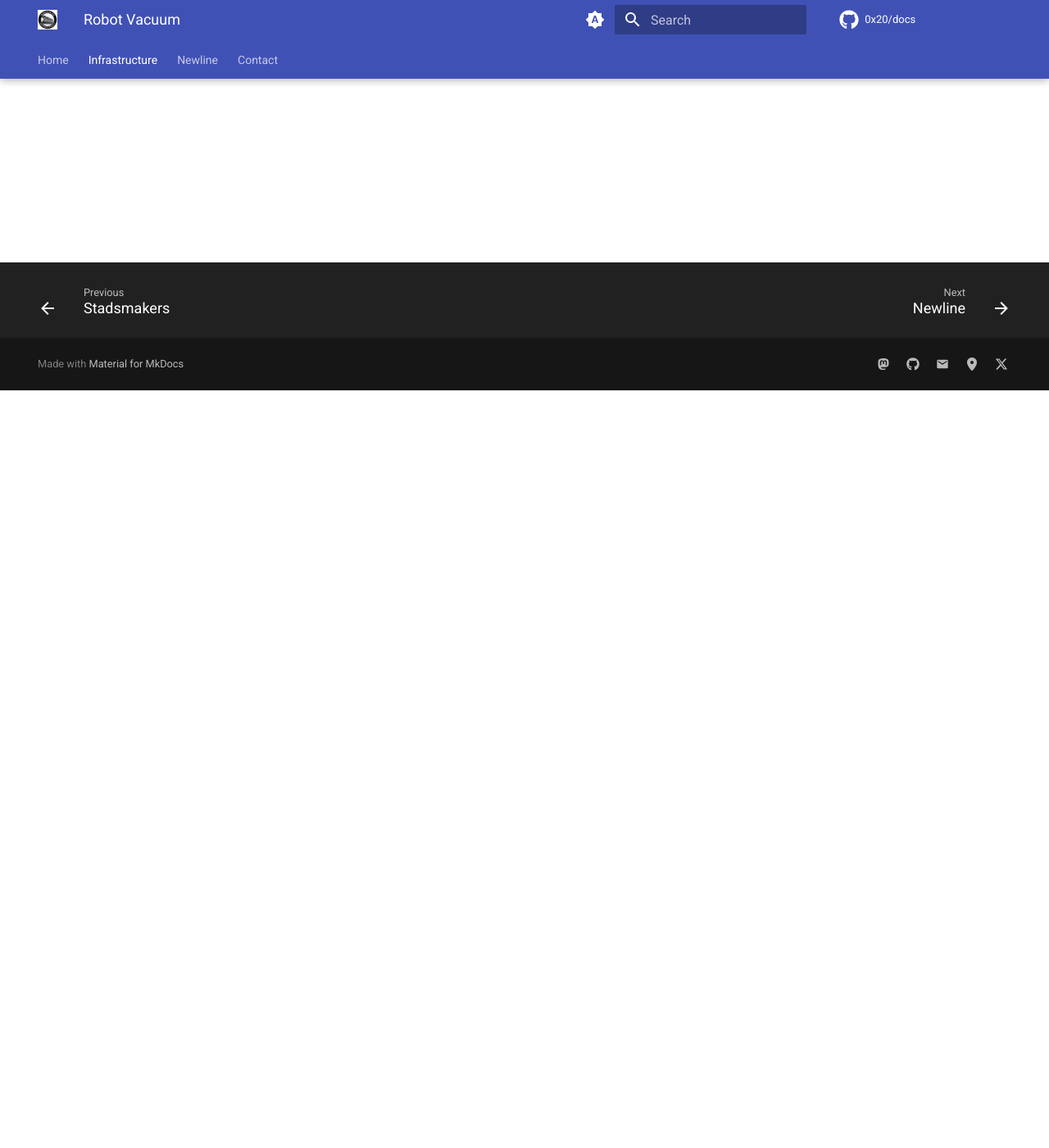
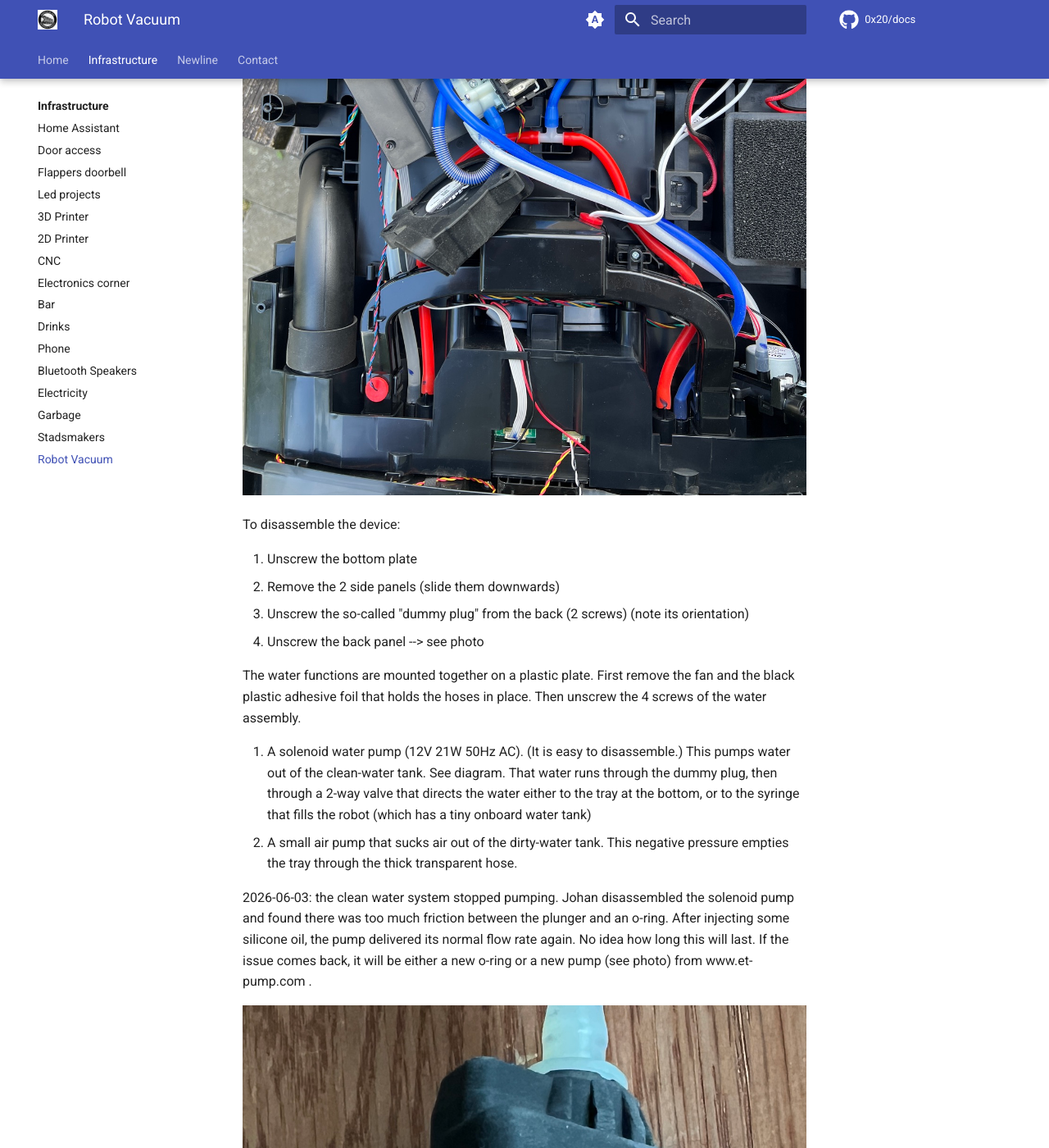
Before and after one commit to 0x20/docs, an MkDocs documentation site: the page built from docs/infra/robot_vacuum.md, in a window 1280 px wide and 1400 px high, scrolled down 924 px. Shown: the whole window at 82% size. Built offline with MkDocs 1.6.1 and Material for MkDocs 9.7.7, drawn with Linux system fonts in a browser that asks for light colours; comment, search, counter and statistics services are not loaded; some of the changed text lies outside the part shown.

Commit message:
Document Ecovacs Deebot X1 Omni disassembly and clean water system
Add disassembly steps, water system description, and 2026-06-03 solenoid
pump repair notes with schematic and photos.

Co-Authored-By: Claude Opus 4.8 (1M context) <noreply@anthropic.com>

```diff
--- a/docs/infra/robot_vacuum.md
+++ b/docs/infra/robot_vacuum.md
@@ -1,4 +1,25 @@
-robot vacuumm
+# Robot Vacuum
 
+The space's robot vacuum is an Ecovacs Deebot X1 Omni.
 
-supet test!!!!!
+![Ecovacs Deebot X1 Omni — clean water circuit diagram](images/ecovacs_deepbot_omni_x1_clean_water_circuit_diagram.png)
+
+![Ecovacs Deebot X1 Omni — internals from behind](images/ecovacs_deepbot_omni_x1_from_behind.jpg)
+
+To disassemble the device:
+
+1. Unscrew the bottom plate
+2. Remove the 2 side panels (slide them downwards)
+3. Unscrew the so-called "dummy plug" from the back (2 screws) (note its orientation)
+4. Unscrew the back panel --> see photo
+
+The water functions are mounted together on a plastic plate. First remove the fan and the black plastic adhesive foil that holds the hoses in place. Then unscrew the 4 screws of the water assembly.
+
+1. A solenoid water pump (12V 21W 50Hz AC). (It is easy to disassemble.) This pumps water out of the clean-water tank. See diagram. That water runs through the dummy plug, then through a 2-way valve that directs the water either to the tray at the bottom, or to the syringe that fills the robot (which has a tiny onboard water tank)
+2. A small air pump that sucks air out of the dirty-water tank. This negative pressure empties the tray through the thick transparent hose.
+
+2026-06-03: the clean water system stopped pumping. Johan disassembled the solenoid pump and found there was too much friction between the plunger and an o-ring. After injecting some silicone oil, the pump delivered its normal flow rate again. No idea how long this will last. If the issue comes back, it will be either a new o-ring or a new pump (see photo) from www.et-pump.com .
+
+![clean water pump](images/ecovacs_deepbot_omni_x1_clean_water_pump.jpg)
+
+*clean water pump*
```
Also changed, not shown: docs/infra/images/ecovacs_deepbot_omni_x1_clean_water_circuit_diagram.png (added), docs/infra/images/ecovacs_deepbot_omni_x1_clean_water_pump.jpg (added), docs/infra/images/ecovacs_deepbot_omni_x1_from_behind.jpg (added).
